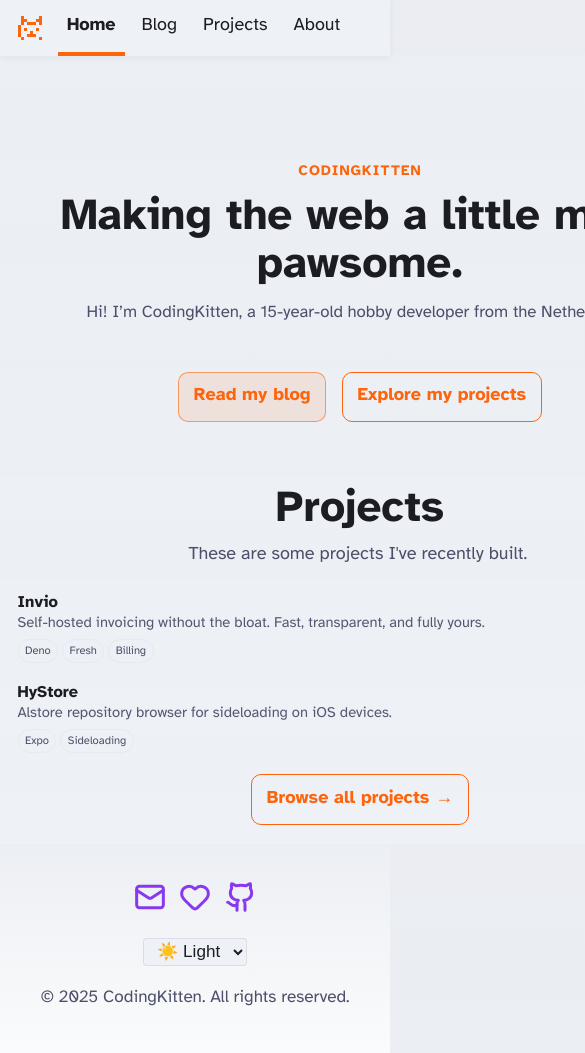
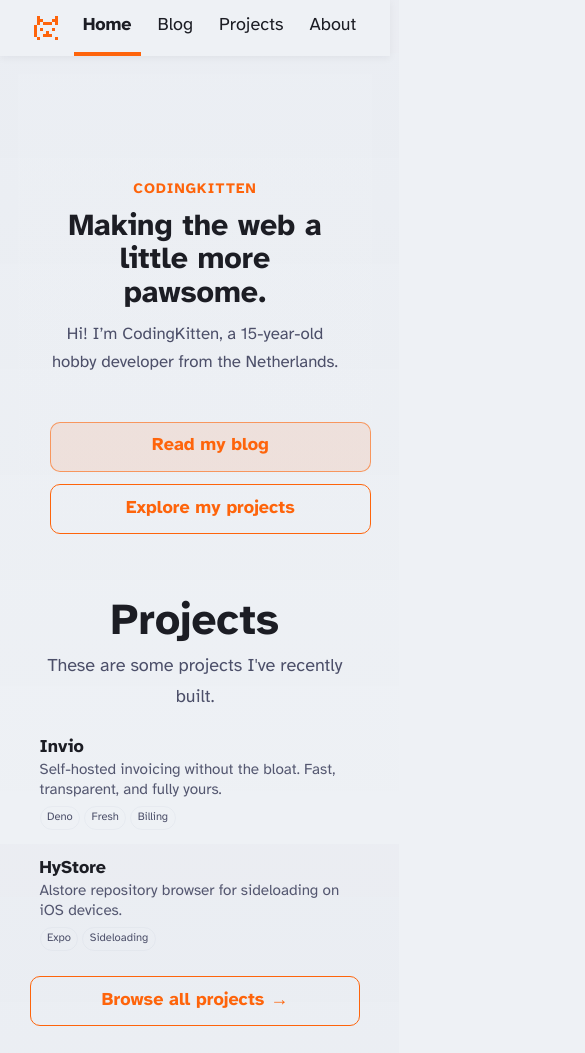
Before and after one commit to kittendevv/codingkitten.dev, an Astro site: page / in a window 390 px wide. Shown: the top 1053 px of the page, 585 px wide, since content can reach past the window. Built offline with nearby package versions, Linux system fonts and the light colour scheme; Astro itself is replaced by a stand-in of ours.

Commit message:
Mobile compatibility

```diff
--- a/src/components/Footer.astro
+++ b/src/components/Footer.astro
@@ -5,7 +5,7 @@ const today = new Date();
 ---
 
 <footer>
-		<div class="footer-content">
+		<div class="footer-content container">
 			<div class="footer-social-theme">
 				<div class="social-links">
 					<a href="mailto:codingkitten@disroot.org" target="_blank">
--- a/src/components/Header.astro
+++ b/src/components/Header.astro
@@ -5,7 +5,7 @@ import ThemeToggle from './ThemeToggle.astro';
 ---
 
 <header>
-	<nav>
+	<nav class="container">
 				<div class="left-nav">
 					<div class="site-icon" aria-hidden="true">
 						<svg xmlns="http://www.w3.org/2000/svg" width="24" height="24" viewBox="0 0 8 8" focusable="false" aria-hidden="true"><path fill="currentColor" d="M7 3h1V0H7v1H6v1h1ZM1 8h1V7H1ZM0 7h1V3H0Zm2 2h5V8H2Zm0-4h1V4H2Zm1 2h3V6H5V5H4v1H3Zm4 1h1V7H7ZM1 3h1V2h1V1H2V0H1Zm5 2h1V4H6ZM3 3h3V2H3Zm5 4h1V3H8Zm0 0"/></svg>
@@ -59,7 +59,7 @@ import ThemeToggle from './ThemeToggle.astro';
 	h2 a.active {
 		text-decoration: none;
 	}
-    .left-nav .internal-links { gap: 0.5rem; }
+	.left-nav .internal-links { gap: 0.5rem; }
 	nav {
 		display: flex;
 		align-items: center;
@@ -95,5 +95,6 @@ import ThemeToggle from './ThemeToggle.astro';
 		.social-links {
 			display: none;
 		}
+		nav { padding: 0 .25rem; }
 	}
 </style>
--- a/src/components/Hero.astro
+++ b/src/components/Hero.astro
@@ -25,7 +25,8 @@ import { SITE_TITLE, SITE_DESCRIPTION } from "../consts";
   }
   .hero__inner {
     margin: 0 auto;
-    max-width: 1100px;
+    max-width: 860px;
+    padding: 0 1rem;
     text-align: center;
   }
   .hero__eyebrow {
@@ -37,7 +38,7 @@ import { SITE_TITLE, SITE_DESCRIPTION } from "../consts";
     font-size: .9rem;
   }
   .hero__title {
-    font-size: clamp(2.75rem, 7.5vw, 4.25rem);
+    font-size: clamp(1.9rem, 7.5vw, 3.6rem);
     line-height: 1.1;
     margin: 0 0 0.6rem 0;
     color: rgb(var(--black));
@@ -52,6 +53,8 @@ import { SITE_TITLE, SITE_DESCRIPTION } from "../consts";
     display: inline-flex;
     gap: 1rem;
     margin-top: 1.25rem;
+    flex-wrap: wrap;
+    justify-content: center;
   }
 
   /* Subtle load-in animation */
@@ -59,6 +62,12 @@ import { SITE_TITLE, SITE_DESCRIPTION } from "../consts";
 
   @media (max-width: 720px) {
     .hero { padding: 6.5rem 1rem 3rem; }
+    .hero__ctas { gap: .75rem; }
+  }
+
+  @media (max-width: 480px) {
+    .hero__ctas { width: 100%; flex-direction: column; align-items: stretch; }
+    .hero__ctas .btn { width: 100%; justify-content: center; }
   }
 
   @media (prefers-reduced-motion: reduce) {
--- a/src/components/ProjectCard.astro
+++ b/src/components/ProjectCard.astro
@@ -65,7 +65,8 @@ const { project, highlight = false } = Astro.props as { project: Project; highli
   .card--highlight .card__title { font-size: 1.12rem; font-weight: 700; }
 
   @media (max-width: 640px) {
-    .card__body { padding: .6rem; }
-    .card--highlight .card__title { font-size: 1.02rem; }
+    .card__body { padding: .7rem; }
+    .card__title { font-size: 1.02rem; }
+    .card__desc { font-size: .95rem; }
   }
 </style>
--- a/src/components/ProjectsShowcase.astro
+++ b/src/components/ProjectsShowcase.astro
@@ -80,26 +80,39 @@ const others: Project[] = mapped.filter((p) => !p.featured).slice(0, limit);
 </section>
 
 <style>
-  .projects { padding: 0.6rem 0.5rem 1.25rem; }
-  .projects__inner { max-width: 760px; margin: 0 auto; padding-top: 0.25rem; }
-  .projects__header { text-align: left; margin-bottom: .75rem; }
+  .projects { padding: 0.6rem 0.75rem 1.5rem; }
+  .projects__inner { max-width: 860px; margin: 0 auto; padding-top: 0.25rem; }
+  .projects__header { text-align: left; margin-bottom: .85rem; }
   .projects__header h2 { margin: 0 0 .25rem 0; }
-  .projects__lead { color: rgb(var(--gray-dark)); margin: 0 0 0.5rem 0; max-width: 60ch; }
+  .projects__lead { color: rgb(var(--gray-dark)); margin: 0 0 0.6rem 0; max-width: 60ch; }
+
+  /* Highlights: two-column on medium+, stack on small */
+  .projects__highlights {
+    display: grid;
+    grid-template-columns: 1fr;
+    gap: .5rem;
+    margin-bottom: .75rem;
+  }
+
+  @media (min-width: 640px) {
+    .projects__highlights { grid-template-columns: repeat(2, minmax(0, 1fr)); }
+  }
 
   .projects__grid {
     display: grid;
     grid-template-columns: repeat(auto-fit, minmax(220px, 1fr));
-    gap: .35rem;
+    gap: .5rem;
   }
 
   /* CTA row */
   .projects__cta {
     display: flex;
     justify-content: center;
-    margin-top: .75rem;
+    margin-top: 1rem;
   }
 
   @media (max-width: 640px) {
     .projects__header { text-align: center; }
+    .projects__cta .btn { width: 100%; max-width: 460px; text-align: center; justify-content: center; }
   }
 </style>
--- a/src/pages/index.astro
+++ b/src/pages/index.astro
@@ -14,7 +14,7 @@ import ProjectsShowcase from '../components/ProjectsShowcase.astro';
 	</head>
 	<body>
 		<Header />
-		<main style="max-width: none; padding: 0;">
+		<main>
 			<Hero />
 			<ProjectsShowcase />
 		</main>
--- a/src/styles/global.css
+++ b/src/styles/global.css
@@ -103,6 +103,18 @@ main {
 	max-width: calc(100% - 2em);
 	margin: auto;
 	padding: 3em 1em;
+}
+
+/* Site-wide container utility */
+.container {
+	width: 720px;
+	max-width: calc(100% - 2rem);
+	margin-left: auto;
+	margin-right: auto;
+}
+
+@media (min-width: 960px) {
+	.container { width: 860px; }
 }
 
 h1,
```
Also changed, not shown: src/pages/projects/index.astro (+12 -4 lines).
